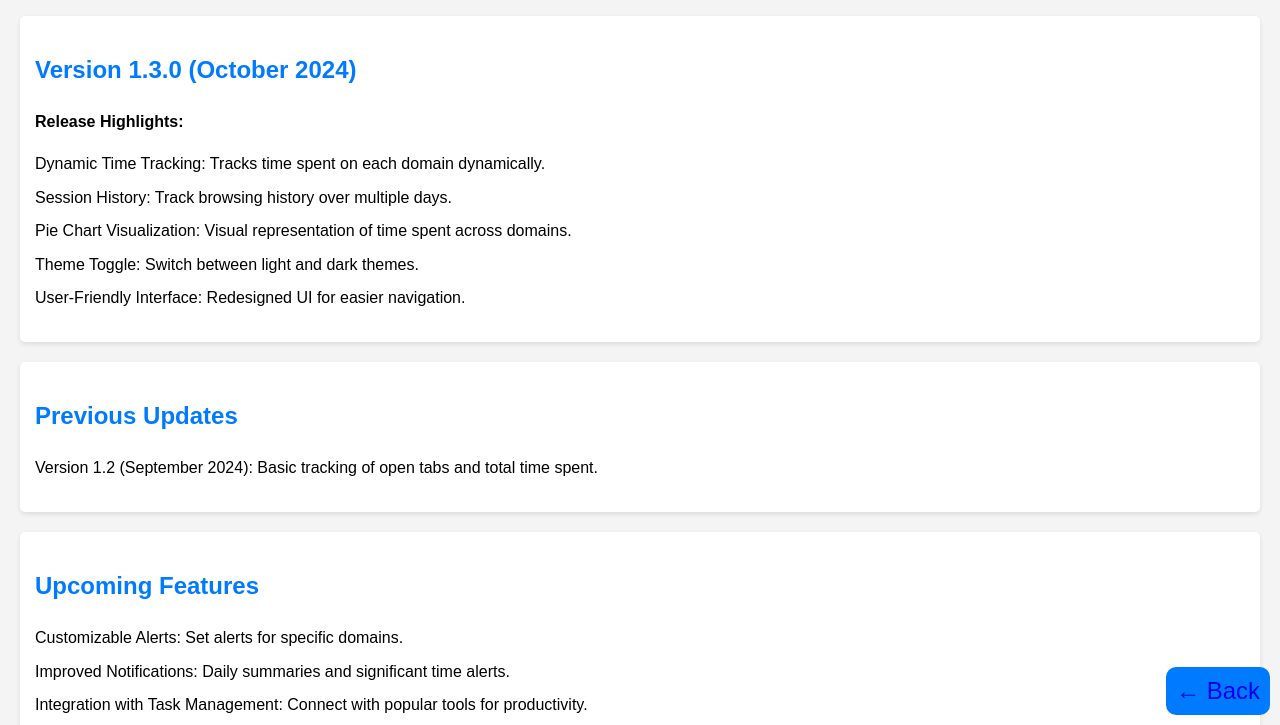
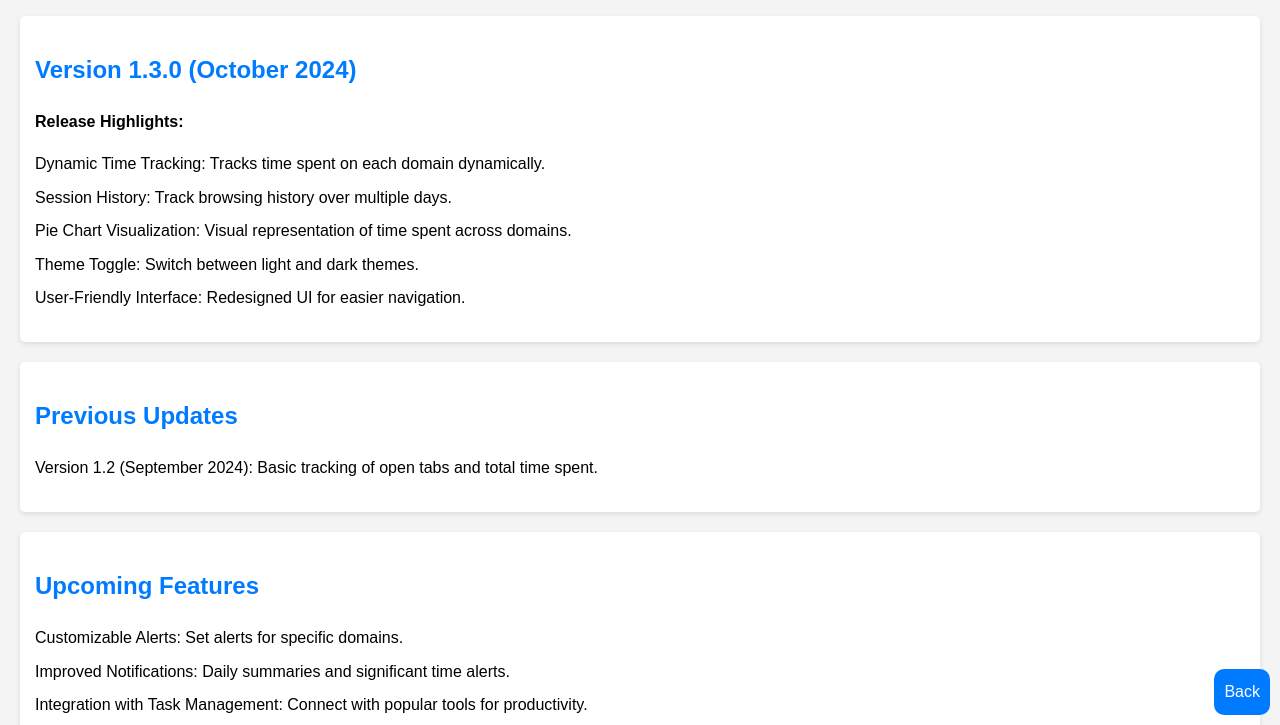
Before and after one commit to ShaikArsalan347/Browser-Extension, a plain HTML site: page what'sNew.html in a window 1280 px wide. Shown: the part 75-800 px from the top of the page. Drawn offline with Linux system fonts and the light colour scheme.

Commit message:
changed by abyub

```diff
--- a/what'sNew.css
+++ b/what'sNew.css
@@ -53,21 +53,12 @@ a {
   text-decoration: none;
 }
 
-.back-btn {
-  border: 1px solid #555;
-  background: none;
-  font-size: 1.5rem;
-  color: #222;
-  position: absolute;
-  bottom: 10%;
-  right: 40px;
-}
-
 .footer {
   text-align: center;
   margin-top: 20px;
   color: #666;
 }
+
 .back-btn {
   position: fixed;
   bottom: 10px;
--- a/what'sNew.html
+++ b/what'sNew.html
@@ -2,10 +2,10 @@
 <html lang="en">
 
 <head>
-  <meta charset="UTF-8">
-  <meta name="viewport" content="width=device-width, initial-scale=1.0">
+  <meta charset="UTF-8" />
+  <meta name="viewport" content="width=device-width, initial-scale=1.0" />
   <title>What's New - Tab Time Tracker</title>
-  <link rel="stylesheet" href="./what'sNew.css">
+  <link rel="stylesheet" href="./what'sNew.css" />
 </head>
 
 <body>
@@ -17,9 +17,14 @@
       <h2>Version 1.3.0 (October 2024)</h2>
       <p><strong>Release Highlights:</strong></p>
       <ul>
-        <li>Dynamic Time Tracking: Tracks time spent on each domain dynamically.</li>
+        <li>
+          Dynamic Time Tracking: Tracks time spent on each domain dynamically.
+        </li>
         <li>Session History: Track browsing history over multiple days.</li>
-        <li>Pie Chart Visualization: Visual representation of time spent across domains.</li>
+        <li>
+          Pie Chart Visualization: Visual representation of time spent across
+          domains.
+        </li>
         <li>Theme Toggle: Switch between light and dark themes.</li>
         <li>User-Friendly Interface: Redesigned UI for easier navigation.</li>
       </ul>
@@ -28,7 +33,24 @@
     <section class="previous-updates">
       <h2>Previous Updates</h2>
       <ul>
-        <li>Version 1.2 (September 2024): Basic tracking of open tabs and total time spent.</li>
+        <li>
+          Version 1.2 (September 2024): Basic tracking of open tabs and total
+          time spent.
+        </li>
+      </ul>
+    </section>
+
+    <section class="upcoming-features">
+      <h2>Upcoming Features</h2>
+      <ul>
+        <li>Customizable Alerts: Set alerts for specific domains.</li>
+        <li>
+          Improved Notifications: Daily summaries and significant time alerts.
+        </li>
+        <li>
+          Integration with Task Management: Connect with popular tools for
+          productivity.
+        </li>
       </ul>
     </section>
 
@@ -39,12 +61,17 @@
         <li>Improved Notifications: Daily summaries and significant time alerts.</li>
         <li>Integration with Task Management: Connect with popular tools for productivity.</li>
       </ul>
-      <button class="back-btn"><a href="./index.html">&larr; Back</a></button>
     </section>
 
+
+
     <section class="footer">
-      <p>We’re continually working to improve your experience with Tab Time Tracker. Stay tuned for more updates!</p>
+      <p>
+        We’re continually working to improve your experience with Tab Time
+        Tracker. Stay tuned for more updates!
+      </p>
     </section>
+    <a href="index.html" class="back-btn">Back</a>
   </main>
 </body>
 
```
